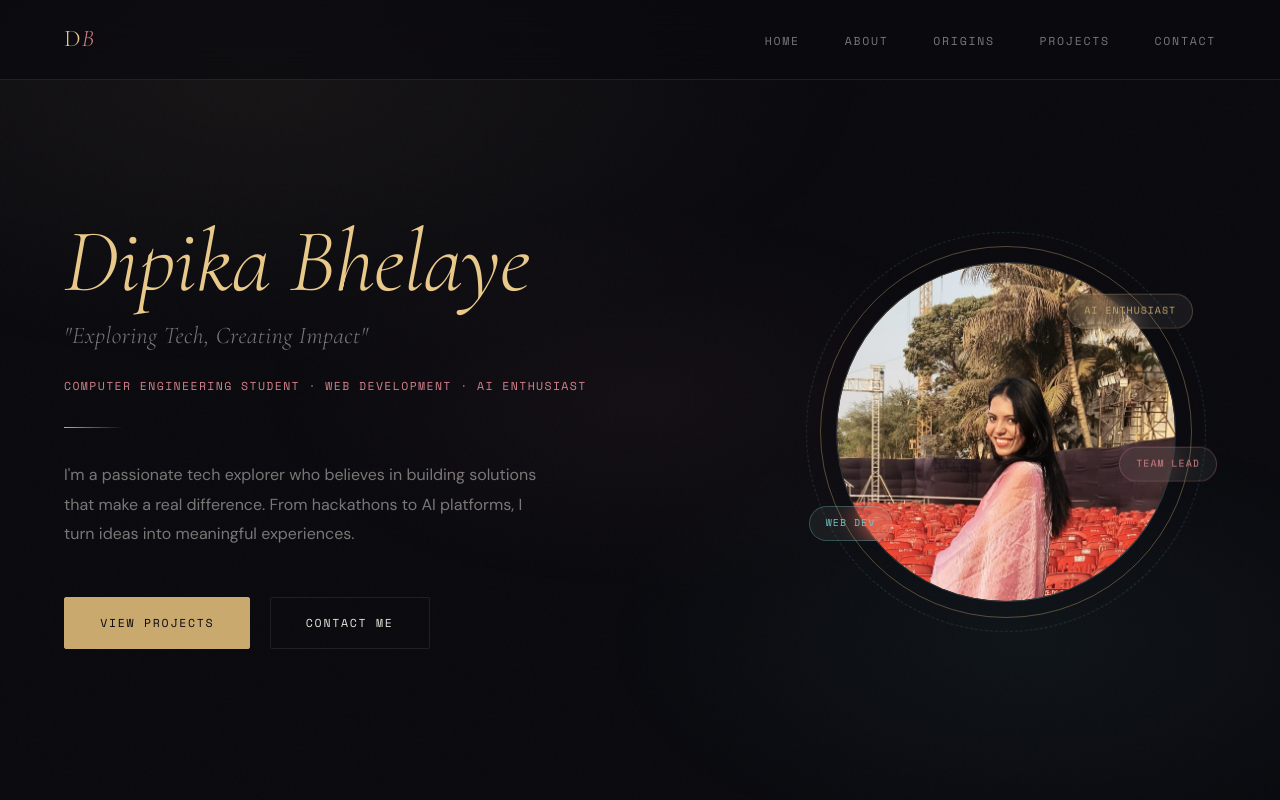
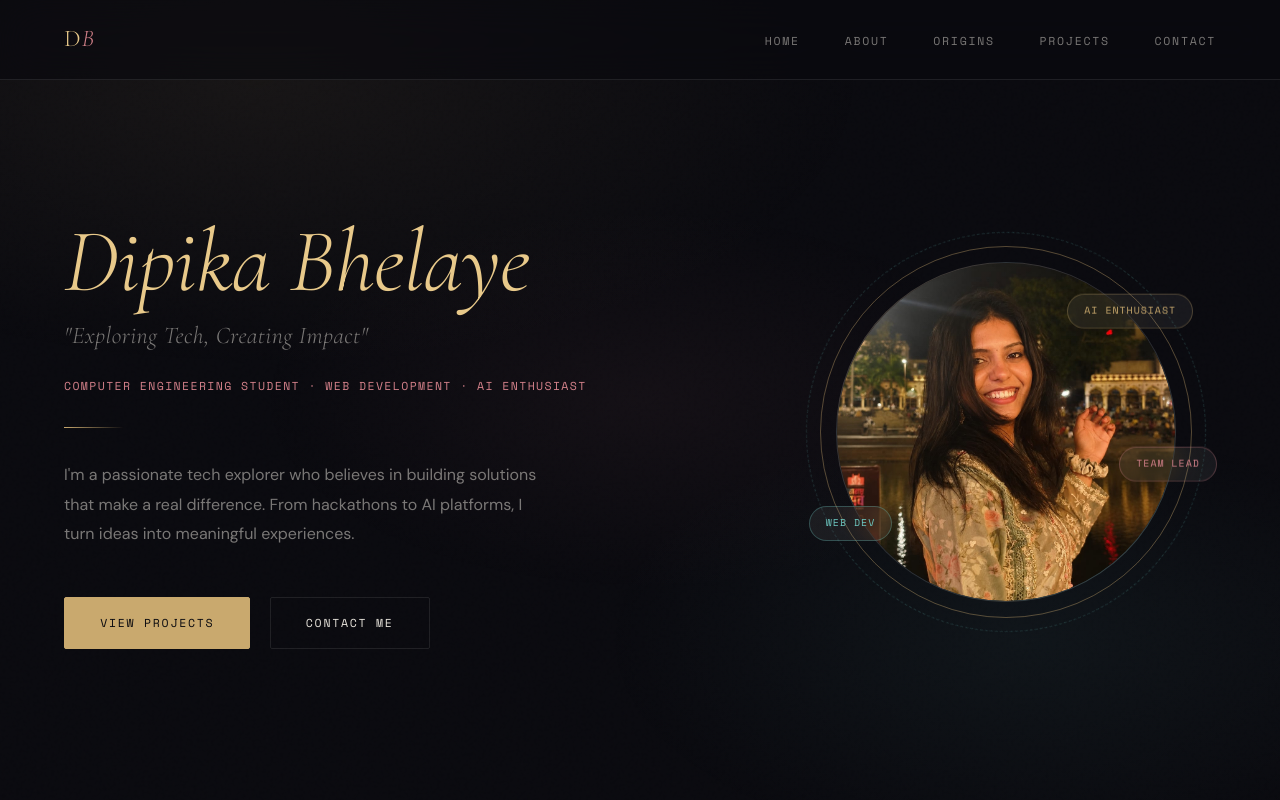
Before and after one commit to dipikabhelaye27/Portfolio, a plain HTML site: page index.html in a window 1280 px wide. Shown: the top 800 px of the page. Drawn offline with nearby package versions, Linux system fonts and the light colour scheme.

Commit message:
Update index.html

```diff
--- a/index.html
+++ b/index.html
@@ -1111,7 +1111,7 @@
         <div class="hero-avatar-ring"></div>
         <div class="hero-avatar-ring2"></div>
         <div class="hero-avatar-inner">
-          <img src="dipikaphoto.jpeg" alt="Dipika Bhelaye" />
+          <img src="myphoto.jpeg" alt="Dipika Bhelaye" />
         </div>
         <div class="hero-badge hero-badge-1">AI Enthusiast</div>
         <div class="hero-badge hero-badge-2">Web Dev</div>
```
